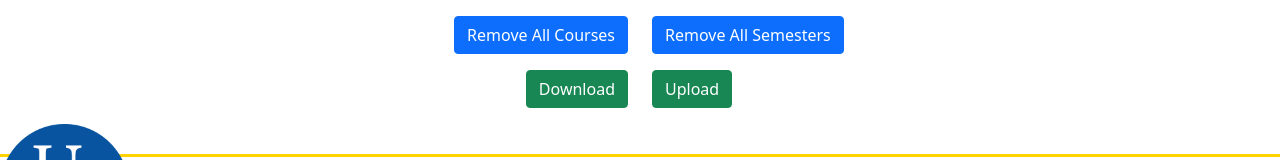
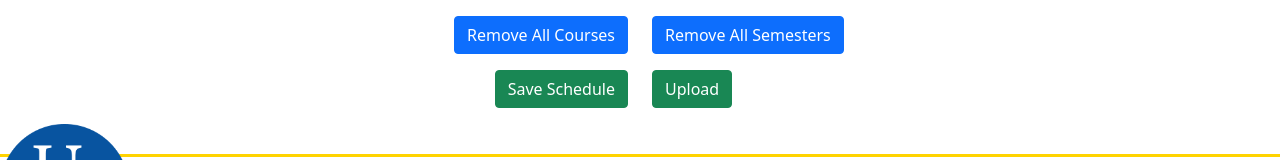
Before and after one commit to UD-CISC275-F21/ud-cis-scheduler-team-13, a React (Create React App) app: page /ud-cis-scheduler-team-13/scheduler in a window 1280 px wide. Shown: the part 973-1133 px from the top of the page. Built offline with nearby package versions, Linux system fonts and the light colour scheme; a web font is replaced by a local one.

Commit message:
Implemented exporting of schedule to .csv

```diff
--- a/src/components/AllSemestersTable.tsx
+++ b/src/components/AllSemestersTable.tsx
@@ -36,6 +36,7 @@ export function AllSemestersTable(): JSX.Element {
     // Pass this into SemesterTable
     const [allCourses, setAllCourses] = useState<Record<string, Course[]>>(defaultCourses);
 
+    console.log(allCourses);
     // https://stackoverflow.com/questions/11345296/partitioning-in-javascript
     // user starbeamrainbowlabs
     function partitionSemesters(allCourses: Record<string, Course[]>, n: number): string[][] {
@@ -123,7 +124,7 @@ export function AllSemestersTable(): JSX.Element {
         </Row>
         <Row className="m-3">
             <Col className="text-end">
-                <Export />
+                <Export AllCourses={allCourses} />
             </Col>
             <Col>
                 <Import />
--- a/src/components/Export.tsx
+++ b/src/components/Export.tsx
@@ -1,29 +1,32 @@
 import React from "react";
 import { Button } from "react-bootstrap";
 import { CSVLink } from "react-csv";
-import AllCourses from "../assets/Catalog.json";
+import { Course } from "../interfaces/Course";
 
-export function Export(): JSX.Element {
+export function Export({AllCourses}:{
+    AllCourses: Record<string, Course[]>
+}): JSX.Element {
 
-    const headers = [
-        { Label: "ID", key: "id" },
-        { Label: "Course Name", key: "name" },
-        { Label: "Description", key: "description" },
-        { Label: "Credits", key: "credits" },
-        { Label: "Prerequisites", key: "prereqs" }
-    ];
+    const data:Course[] = [];
+
+    Object.keys(AllCourses).map((key) => {
+        if(key !== "Remaining"){
+            AllCourses[key].forEach((item) => {
+                data.push({ semester:key, id: item.id, name:item.name, credits: item.credits } );
+            });
+        }
+    });
 
     return(
         <div>
-            {/*
             <CSVLink
-                data={AllCourses}
-                header={headers}>
-                Save Schedule
+                data={data}
+                filename="My-Schedule.csv"
+                className=""
+            >
+                <Button variant="success">Save Schedule</Button>
             </CSVLink>
-            */}
 
-            <Button variant="success"> Download </Button>
         </div>
     );
 }
--- a/src/interfaces/Course.ts
+++ b/src/interfaces/Course.ts
@@ -1,4 +1,5 @@
 export interface Course {
+    semester?: string
     id: string
     name: string
     credits: number
```
